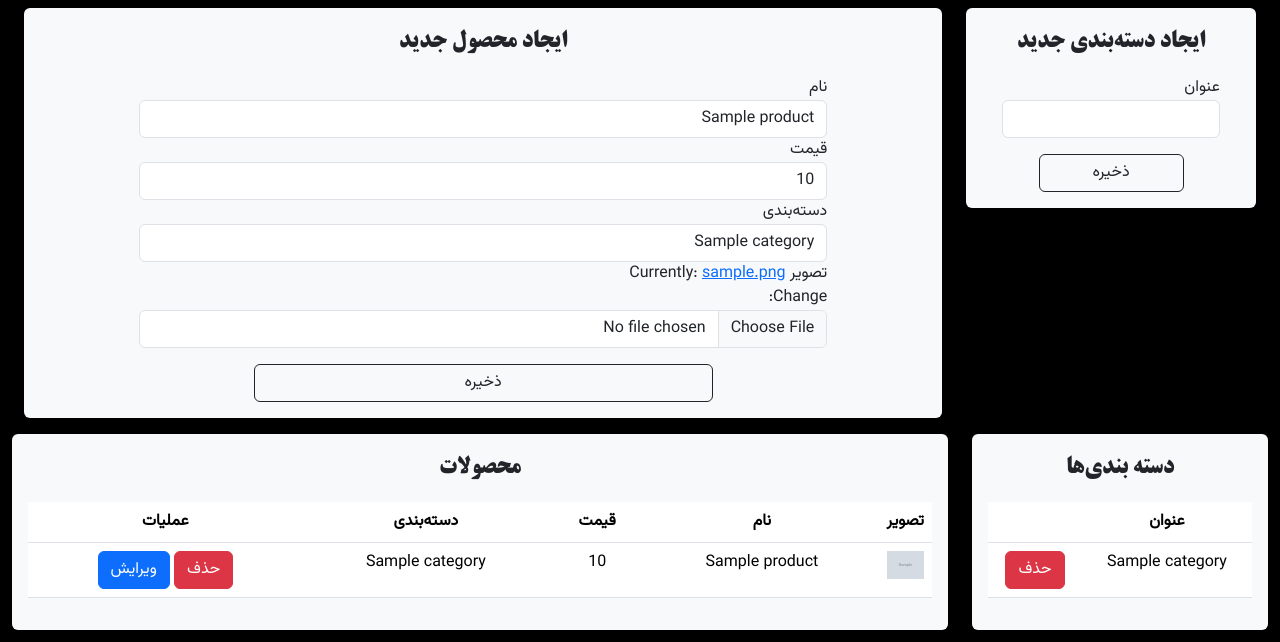
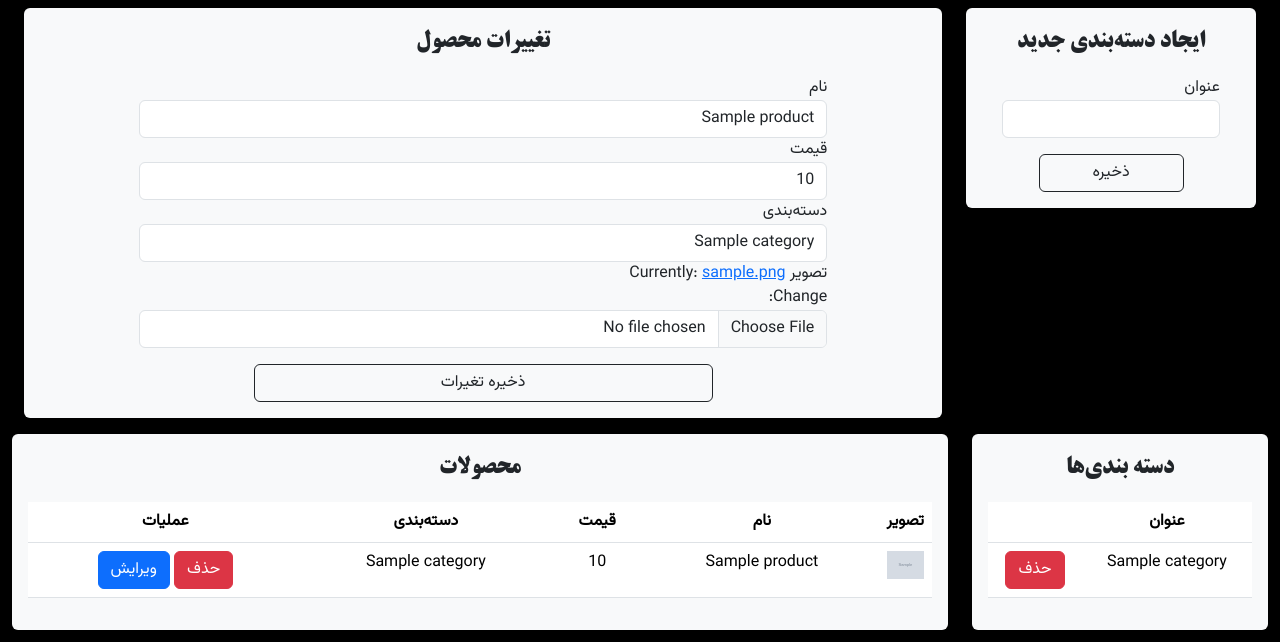
Before and after one commit to Behnaz81/CoffeShopMenu, a Django app: page /update-product/1/ in a window 1280 px wide. Shown: the part 56-698 px from the top of the page. Run offline with Django 5.2, Linux system fonts and the light colour scheme; a user stored in the database is signed in; tables that the repository leaves empty hold one stand-in row (values such as "Sample post"); grey boxes marked "Sample" are stand-in pictures.

Commit message:
update product was linked in the main page

```diff
--- a/core/templates/core/dashboard.html
+++ b/core/templates/core/dashboard.html
@@ -36,7 +36,7 @@
             <div class="col-9">
                 <form class="bg-light rounded py-3" method="POST" action="" novalidate enctype="multipart/form-data">
                     {% csrf_token %}
-                    <p class="fs-4 titr text-center">ایجاد محصول جدید</p>
+                    <p class="fs-4 titr text-center">{% if update %} تغییرات محصول {% else %} ایجاد محصول جدید {% endif %}</p>
                     <div class="w-75 mx-auto mb-3">
                         {{product_form.name.label}}
                         {{product_form.name}}
@@ -48,7 +48,7 @@
                         {{product_form.image}}
 
                         <!-- errors -->
-                        {% if form.errors %}
+                        {% if product_form.errors %}
                             <div class="alert alert-danger mt-3 text-decoration-none pb-0 px-0">
                                 {% for field in product_form %}
                                     {% if field.errors %}
@@ -60,7 +60,9 @@
                         <!-- errors -->
 
                     </div>
-                    <button type="submit" name="create" value="product" class="btn btn-outline-dark mx-auto d-block w-50">ذخیره</button>
+                    <button type="submit" name="create" value="product" class="btn btn-outline-dark mx-auto d-block w-50">
+                        {% if update%}ذخیره تغیرات {% else %}ذخیره {% endif %}
+                    </button>
                 </form>
             </div>
             <!-- Product form -->
@@ -126,10 +128,9 @@
                                         {% csrf_token %}
                                         <button type="submit" class="btn btn-danger">حذف</button>
                                     </form>
-                                    <form method="post" action="" class="d-inline">
-                                        {% csrf_token %}
-                                        <button type="submit" class="btn btn-primary">ویرایش</button>
-                                    </form>
+
+                                    <a href="{% url 'products:update-product' product.id %}" class="btn btn-primary">ویرایش</a>
+
                                 </td>
                             </tr>
                         {% endfor %}
```
